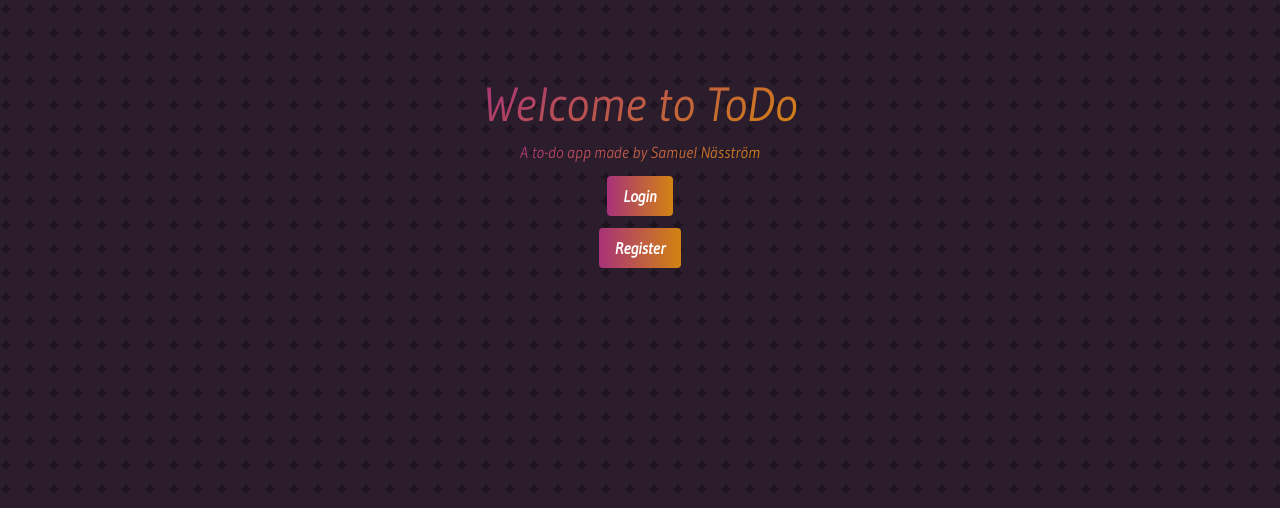
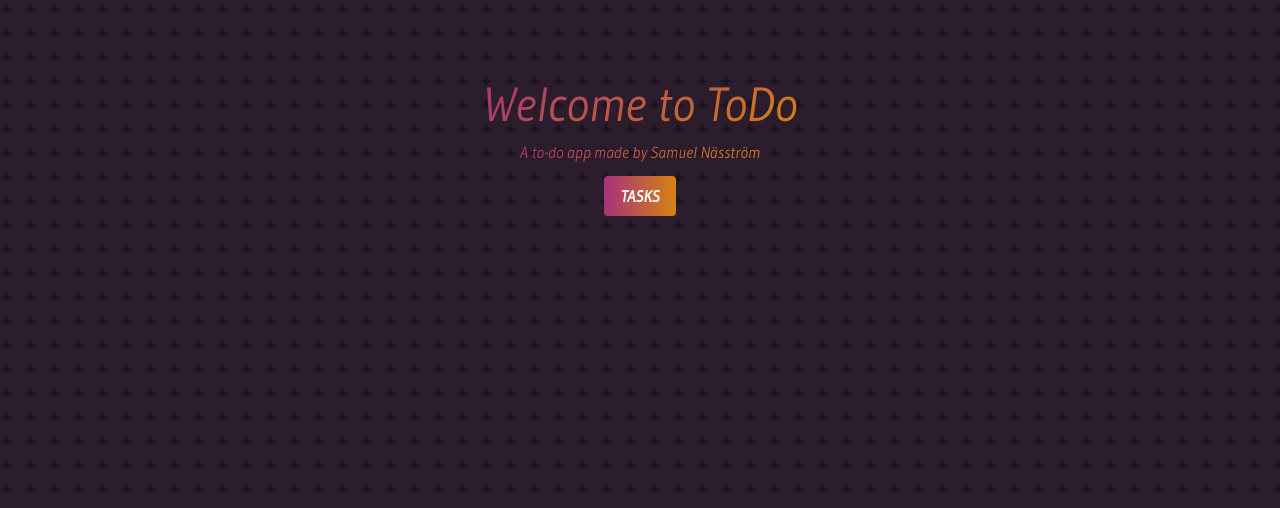
Before and after one commit to FullstackSammy/django-todo, a Django app: page / in a window 1280 px wide. Shown: the part 69-577 px from the top of the page. Run offline with Django 5.2, Linux system fonts and the light colour scheme; some libraries are stand-ins or nearby versions.

Commit message:
tried some things. Didn't owrk

```diff
--- a/config/urls.py
+++ b/config/urls.py
@@ -16,6 +16,7 @@ Including another URLconf
 """
 from django.contrib import admin
 from django.urls import path, include
+from django.contrib.auth import views as auth_views
 
 from .views import SignupView
 
--- a/todo/templates/todo/index.html
+++ b/todo/templates/todo/index.html
@@ -5,7 +5,6 @@
 <div class="container py-10 px-10 mx-0 min-w-full flex flex-col items-center">
     <h1 class="gradient-text text-5xl mb-3 text-black">Welcome to ToDo</h1>
     <p class="gradient-text text-black">A to-do app made by Samuel Näsström</p>
-    <a href="{% url 'login' %}" class="background-gradient text-white hover:bg-blue-400 font-bold py-2 px-4 mt-3 rounded">Login</a>
-    <a href="{% url 'signup' %}" class="background-gradient text-white hover:bg-blue-400 font-bold py-2 px-4 mt-3 rounded">Register</a>
+    <a href="{% url 'tasks' %}" class="background-gradient text-white hover:bg-blue-400 font-bold py-2 px-4 mt-3 rounded">TASKS</a>
   </div>
 {% endblock content %}
```
Also changed, not shown: db.sqlite3.
